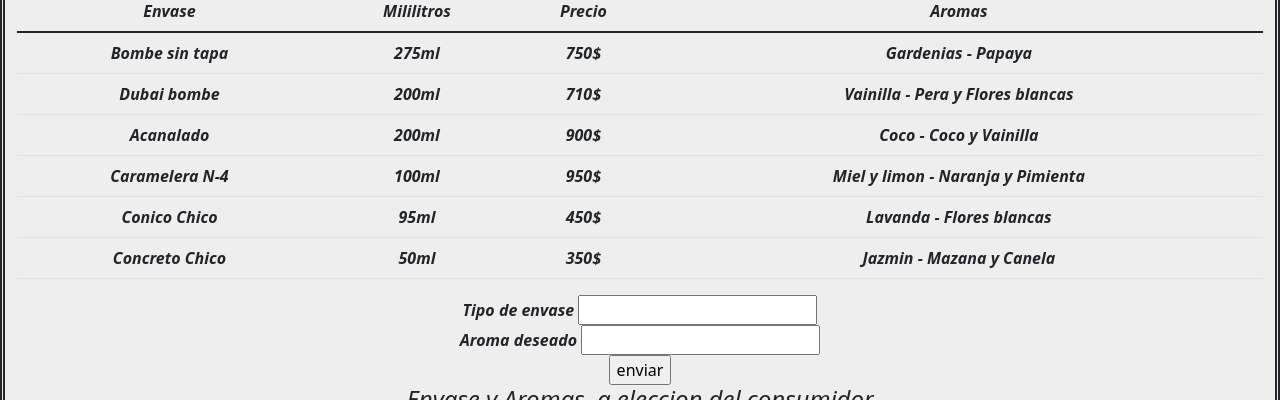
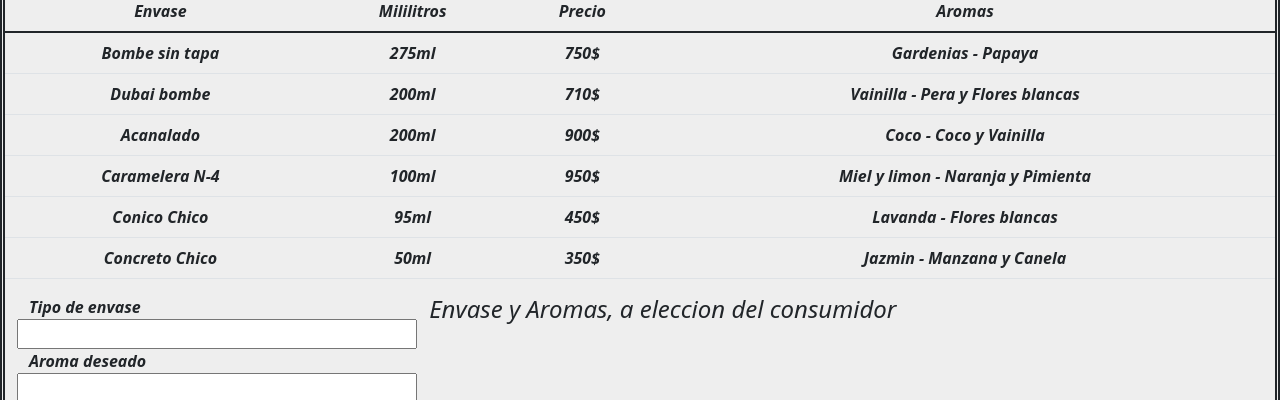
Before and after one commit to MatiasFrazz/proyecto-01, a website: page navegacion/precios.html in a window 1280 px wide. Shown: the part 118-518 px from the top of the page. Drawn offline with nearby package versions, Linux system fonts and the light colour scheme.

Commit message:
entrega de proyecto final

```diff
--- a/navegacion/precios.html
+++ b/navegacion/precios.html
@@ -55,8 +55,8 @@
         </div>
       </header>
 
-    <main class="tablep text-center container-fluid">
-        <table class="table">
+    <main class="tablep">
+        <table class="table text-center table-hover container-fluid">
             <thead>
               <tr>
                 <th scope="col">Envase</th>
@@ -106,24 +106,27 @@
                 <th scope="row">Concreto Chico</th>
                 <td>50ml</td>
                 <td>350$</td>
-                <td>Jazmin - Mazana y Canela</td>
+                <td>Jazmin - Manzana y Canela</td>
               </tr>
             </tbody>
           </table>
 
           <form action="" method="" enctype="">
-
-            <div>
+            <div class="container">
+            <div class="row">
                 <label for="">Tipo de envase</label>
                 <input type="text">
             </div>
 
-            <div>
+            <div class="row">
                 <label for="">Aroma deseado</label>
                 <input type="text">
             </div>
 
+            <div class="row">
             <input type="button" value="enviar">
+            </div>
+          </div>
 
         </form>
 
--- a/scss/main.scss
+++ b/scss/main.scss
@@ -87,11 +87,12 @@ main {
 /* =========================== */
 
 .tablep{
-    display: inline-block;
+    display: flex;
+    flex-wrap: wrap;
+    overflow: scroll;
 
     border: $border;
     border-radius: 10px;
-    justify-content: space-between;
 
     background-color: rgb(238, 238, 238);
 
```
Also changed, not shown: css/main.css.
